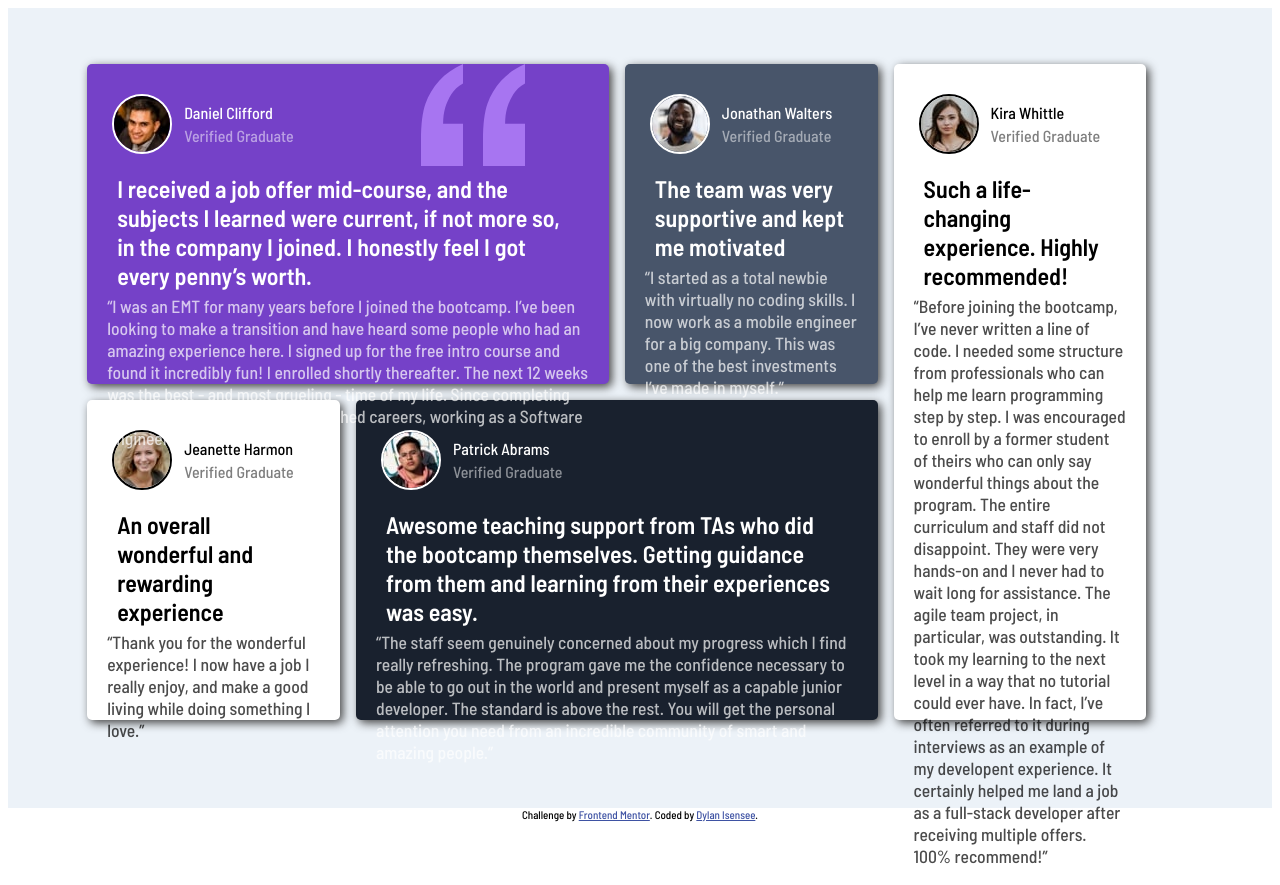
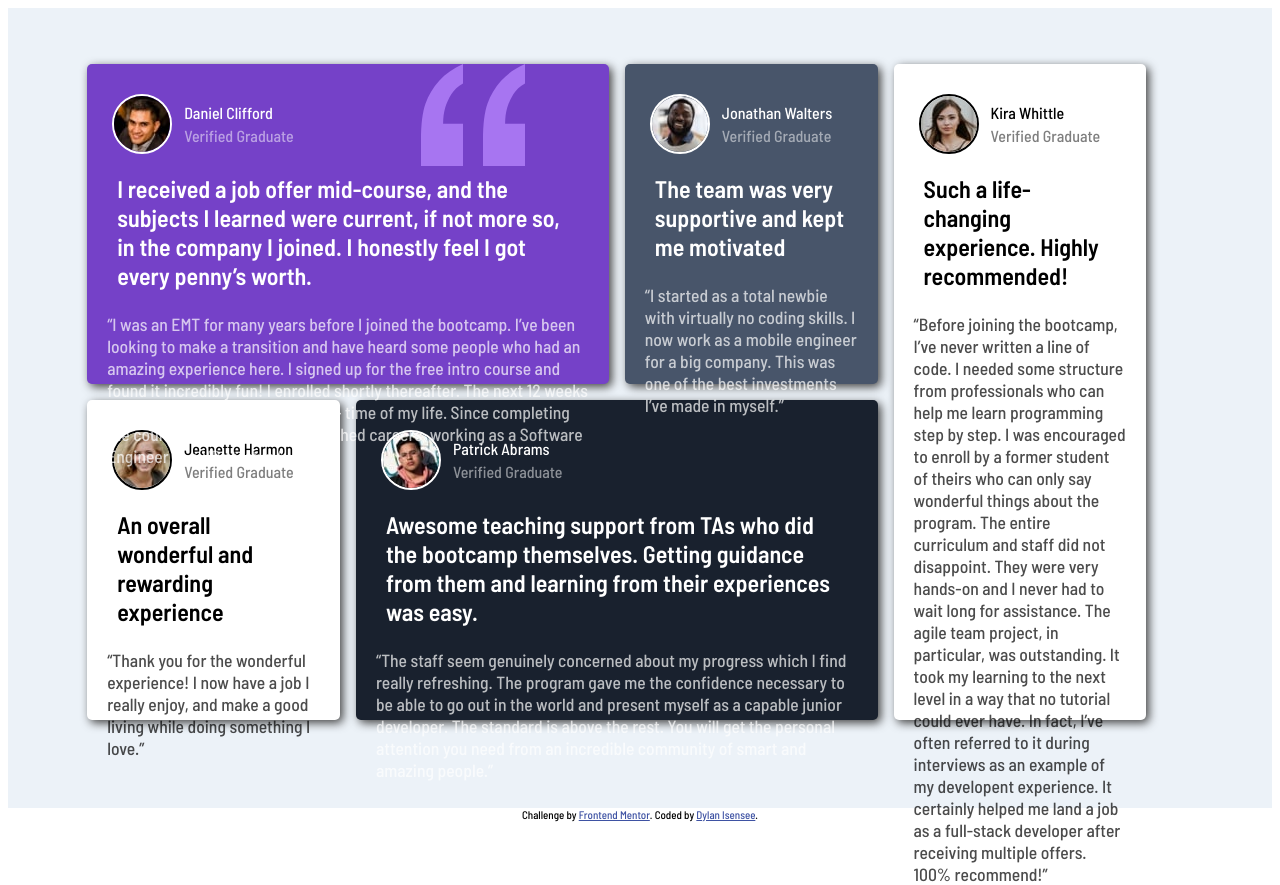
Before and after one commit to disensee/grid-testimonials, a plain HTML site: page index.html in a window 1280 px wide. Drawn offline with Linux system fonts and the light colour scheme.

Commit message:
Playing with elements and styles

```diff
--- a/index.html
+++ b/index.html
@@ -20,7 +20,7 @@
       </div>
       <h3 class="highlight">I received a job offer mid-course, and the subjects I learned were current, if not more so, in the company I joined. I honestly feel I got every penny’s worth.</h3>
 
-      <blockquote class="testimonial">
+      <p class="testimonial">
         “I was an EMT for many years before I joined the bootcamp. I’ve been looking to make a transition and have heard some people who had an amazing experience here. I signed up for the free intro course and found it incredibly fun! I enrolled shortly thereafter. The next 12 weeks was the best - and most grueling - time of my life. Since completing the course, I’ve successfully switched careers, working as a Software Engineer at a VR startup.”
       </blockquote>
     </section>
@@ -35,7 +35,7 @@
       </div>
       <h3 class="highlight">The team was very supportive and kept me motivated</h3>
 
-      <blockquote class="testimonial">
+      <p class="testimonial">
         “I started as a total newbie with virtually no coding skills. I now work as a mobile engineer for a big company. This was one of the best investments I’ve made in myself.”
       </blockquote>
     </section>
@@ -50,7 +50,7 @@
       </div>
       <h3 class="highlight">An overall wonderful and rewarding experience</h3>
 
-      <blockquote class="testimonial">
+      <p class="testimonial">
         “Thank you for the wonderful experience! I now have a job I really enjoy, and make a good living while doing something I love.”
       </blockquote>
     </section>
@@ -65,7 +65,7 @@
       </div>
       <h3 class="highlight">Awesome teaching support from TAs who did the bootcamp themselves. Getting guidance from them and learning from their experiences was easy.</h3>
 
-      <blockquote class="testimonial">
+      <p class="testimonial">
         “The staff seem genuinely concerned about my progress which I find really refreshing. The program
         gave me the confidence necessary to be able to go out in the world and present myself as a capable
         junior developer. The standard is above the rest. You will get the personal attention you need from
@@ -83,7 +83,7 @@
       </div>
       <h3 class="highlight">Such a life-changing experience. Highly recommended!</h3>
 
-      <blockquote class="testimonial">
+      <p class="testimonial">
         “Before joining the bootcamp, I’ve never written a line of code. I needed some structure from
         professionals who can help me learn programming step by step. I was encouraged to enroll by a former
         student of theirs who can only say wonderful things about the program. The entire curriculum and staff
--- a/styles.css
+++ b/styles.css
@@ -20,9 +20,11 @@ body{
 }
 
 .card{
+    display: flex;
+    flex-direction: column;
     border-radius: 5px;
     box-shadow: 3px 3px 10px #444;
-    padding: 10px 0 10px 0;
+    padding: 10px 0;
 }
 
 .person-info-container{
@@ -120,14 +122,13 @@ body{
 .testimonial {
     font-size: 1.1em;
     opacity: 70%;
-    margin: 0px 20px;
-    overflow: hidden;
+    padding: 0 20px;
 }
 
 .attribution { font-size: 11px; text-align: center; }
 .attribution a { color: hsl(228, 45%, 44%); }
 
-@media only screen and (max-width: 1000px) {
+@media only screen and (max-width: 1140px) {
     .grid-container{
         display: flex;
         flex-direction: column;
```
